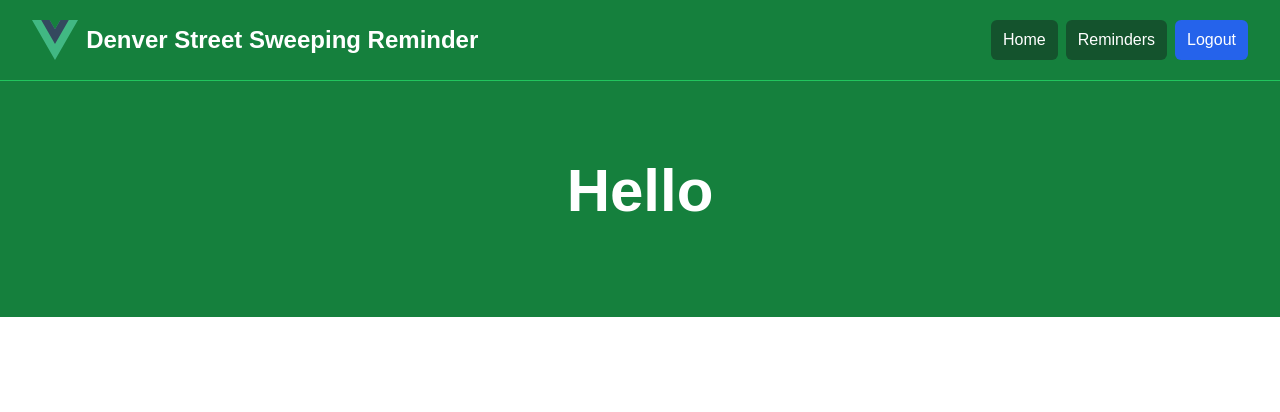
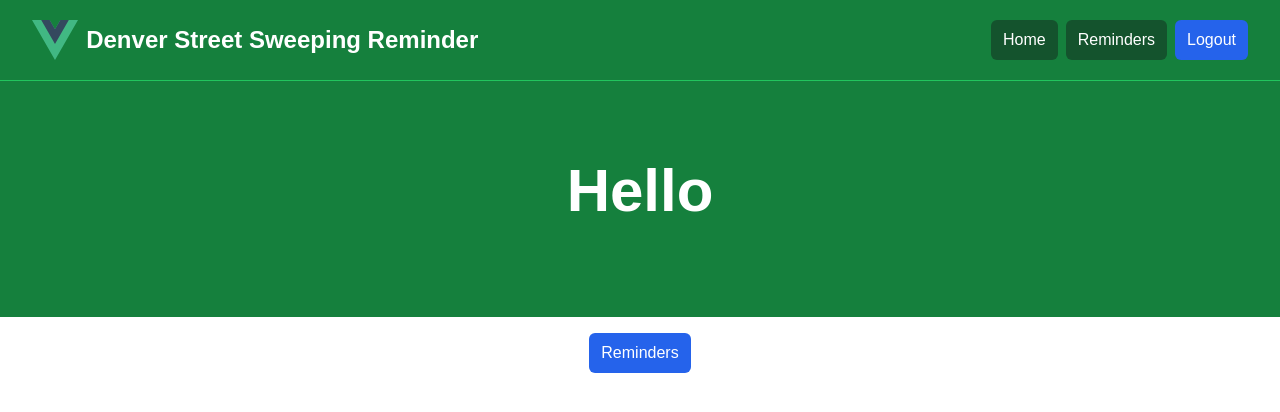
Before and after one commit to eldo88/StreetSweepingReminder, a Vue app in the folder street-sweeping-reminder-client-app/: page /main in a window 1280 px wide. Shown: the top 412 px of the page. Built offline with nearby package versions, Linux system fonts and the light colour scheme; sample sign-in values are in the browser's storage.

Commit message:
Added button to homepage

```diff
--- a/street-sweeping-reminder-client-app/src/components/MainPage.vue
+++ b/street-sweeping-reminder-client-app/src/components/MainPage.vue
@@ -15,6 +15,16 @@ onMounted(() => {
 <template>
   <NavBar />
   <HeroSection :subtitle="displayName" />
+
+  <div class="md:ml-auto">
+    <div class="flex space-x-2 justify-evenly">
+      <a
+        href="/reminders"
+        class="text-white bg-blue-600 hover:bg-gray-900 hover:text-white rounded-md px-3 py-2"
+        >Reminders</a
+      >
+    </div>
+  </div>
 </template>
 
 <style scoped></style>
```
